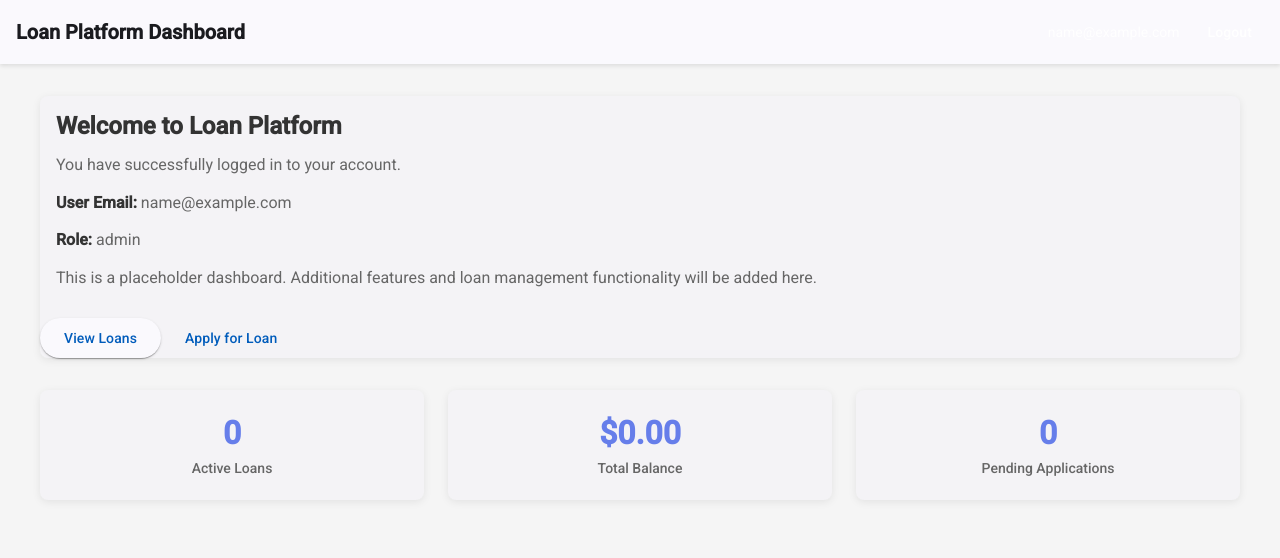
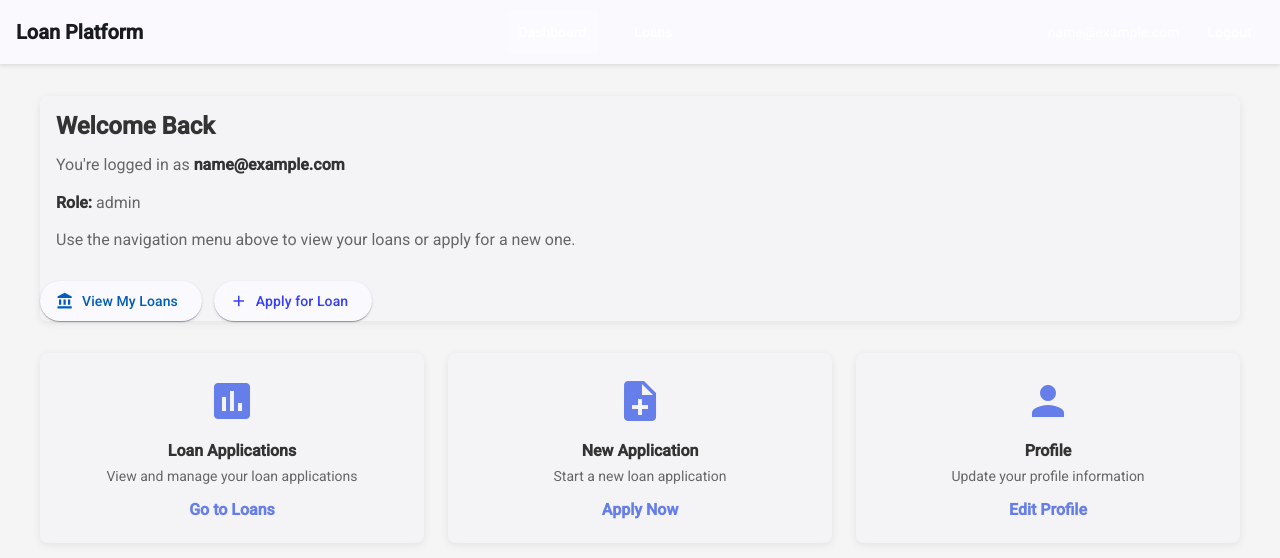
Before and after one commit to Edgars-Skrabins/loan-platform, an Angular app in the folder loan-platform-frontend/: page /dashboard in a window 1280 px wide. Shown: the top 558 px of the page. Built offline with nearby package versions, Linux system fonts and the light colour scheme; sample sign-in values are in the browser's storage.

Commit message:
Dashboard style adjustment

```diff
--- a/loan-platform-frontend/src/app/app-routing.module.ts
+++ b/loan-platform-frontend/src/app/app-routing.module.ts
@@ -12,6 +12,11 @@ const routes: Routes = [
     loadChildren: () => import('./features/dashboard/dashboard.module').then(m => m.DashboardModule),
     canActivate: [AuthGuard]
   },
+  {
+    path: 'loans',
+    loadChildren: () => import('./features/loans/loans.module').then(m => m.LoansModule),
+    canActivate: [AuthGuard]
+  },
   { path: '', redirectTo: '/dashboard', pathMatch: 'full' },
   { path: '**', redirectTo: '/dashboard' }
 ];
--- a/loan-platform-frontend/src/app/features/dashboard/dashboard.module.ts
+++ b/loan-platform-frontend/src/app/features/dashboard/dashboard.module.ts
@@ -9,6 +9,7 @@ import { RouterModule } from '@angular/router';
 import { MatCardModule } from '@angular/material/card';
 import { MatButtonModule } from '@angular/material/button';
 import { MatToolbarModule } from '@angular/material/toolbar';
+import { MatIconModule } from '@angular/material/icon';
 
 import { DashboardComponent } from './pages/dashboard/dashboard.component';
 
@@ -23,7 +24,8 @@ import { DashboardComponent } from './pages/dashboard/dashboard.component';
     ]),
     MatCardModule,
     MatButtonModule,
-    MatToolbarModule
+    MatToolbarModule,
+    MatIconModule
   ]
 })
 export class DashboardModule { }
--- a/loan-platform-frontend/src/app/features/dashboard/pages/dashboard/dashboard.component.html
+++ b/loan-platform-frontend/src/app/features/dashboard/pages/dashboard/dashboard.component.html
@@ -1,9 +1,11 @@
-<!-- Dashboard Component Template -->
-
 <div class="dashboard-container">
-  <!-- Header Toolbar -->
   <mat-toolbar color="primary" class="dashboard-toolbar">
-    <span class="toolbar-title">Loan Platform Dashboard</span>
+    <span class="toolbar-title">Loan Platform</span>
+    <span class="spacer"></span>
+    <nav class="nav-links">
+      <a routerLink="/dashboard" routerLinkActive="active" [routerLinkActiveOptions]="{ exact: true }">Dashboard</a>
+      <a routerLink="/loans" routerLinkActive="active">Loans</a>
+    </nav>
     <span class="spacer"></span>
     <div class="user-info">
       <span *ngIf="currentUser" class="user-email">{{ currentUser.email }}</span>
@@ -11,53 +13,59 @@
     </div>
   </mat-toolbar>
 
-  <!-- Main Content -->
   <div class="dashboard-content">
     <mat-card class="welcome-card">
       <mat-card-header>
-        <h2>Welcome to Loan Platform</h2>
+        <h2>Welcome Back</h2>
       </mat-card-header>
       <mat-card-content>
-        <p>
-          You have successfully logged in to your account.
-        </p>
         <p *ngIf="currentUser">
-          <strong>User Email:</strong> {{ currentUser.email }}
+          You're logged in as <strong>{{ currentUser.email }}</strong>
         </p>
         <p *ngIf="currentUser">
           <strong>Role:</strong> {{ currentUser.role }}
         </p>
         <p>
-          This is a placeholder dashboard. Additional features and loan management
-          functionality will be added here.
+          Use the navigation menu above to view your loans or apply for a new one.
         </p>
       </mat-card-content>
       <mat-card-actions>
-        <button mat-raised-button color="primary">View Loans</button>
-        <button mat-button>Apply for Loan</button>
+        <button mat-raised-button color="primary" routerLink="/loans">
+          <mat-icon>account_balance</mat-icon>
+          View My Loans
+        </button>
+        <button mat-raised-button color="accent" routerLink="/loans/apply">
+          <mat-icon>add</mat-icon>
+          Apply for Loan
+        </button>
       </mat-card-actions>
     </mat-card>
 
-    <!-- Quick Stats Grid -->
-    <div class="stats-grid">
-      <mat-card class="stat-card">
+    <div class="quick-links">
+      <mat-card class="quick-link-card">
         <mat-card-content>
-          <div class="stat-value">0</div>
-          <div class="stat-label">Active Loans</div>
+          <mat-icon>assessment</mat-icon>
+          <h4>Loan Applications</h4>
+          <p>View and manage your loan applications</p>
+          <a routerLink="/loans">Go to Loans</a>
         </mat-card-content>
       </mat-card>
 
-      <mat-card class="stat-card">
+      <mat-card class="quick-link-card">
         <mat-card-content>
-          <div class="stat-value">$0.00</div>
-          <div class="stat-label">Total Balance</div>
+          <mat-icon>note_add</mat-icon>
+          <h4>New Application</h4>
+          <p>Start a new loan application</p>
+          <a routerLink="/loans/apply">Apply Now</a>
         </mat-card-content>
       </mat-card>
 
-      <mat-card class="stat-card">
+      <mat-card class="quick-link-card">
         <mat-card-content>
-          <div class="stat-value">0</div>
-          <div class="stat-label">Pending Applications</div>
+          <mat-icon>person</mat-icon>
+          <h4>Profile</h4>
+          <p>Update your profile information</p>
+          <a href="#">Edit Profile</a>
         </mat-card-content>
       </mat-card>
     </div>
--- a/loan-platform-frontend/src/app/features/dashboard/pages/dashboard/dashboard.component.scss
+++ b/loan-platform-frontend/src/app/features/dashboard/pages/dashboard/dashboard.component.scss
@@ -1,5 +1,3 @@
-// Dashboard Component Styles
-
 .dashboard-container {
   display: flex;
   flex-direction: column;
@@ -16,6 +14,30 @@
 
     .spacer {
       flex: 1 1 auto;
+    }
+
+    .nav-links {
+      display: flex;
+      gap: 24px;
+      margin: 0 24px;
+
+      a {
+        color: white;
+        text-decoration: none;
+        font-size: 14px;
+        font-weight: 500;
+        padding: 8px 12px;
+        border-radius: 4px;
+        transition: background-color 0.3s ease;
+
+        &:hover {
+          background-color: rgba(255, 255, 255, 0.1);
+        }
+
+        &.active {
+          background-color: rgba(255, 255, 255, 0.2);
+        }
+      }
     }
 
     .user-info {
@@ -83,12 +105,12 @@
       }
     }
 
-    .stats-grid {
+    .quick-links {
       display: grid;
-      grid-template-columns: repeat(auto-fit, minmax(220px, 1fr));
+      grid-template-columns: repeat(auto-fit, minmax(250px, 1fr));
       gap: 24px;
 
-      .stat-card {
+      .quick-link-card {
         border-radius: 8px;
         box-shadow: 0 2px 8px rgba(0, 0, 0, 0.08);
         transition: transform 0.3s ease, box-shadow 0.3s ease;
@@ -102,21 +124,38 @@
           display: flex;
           flex-direction: column;
           align-items: center;
-          justify-content: center;
+          text-align: center;
           padding: 24px;
-          text-align: center;
 
-          .stat-value {
-            font-size: 32px;
-            font-weight: 700;
+          mat-icon {
+            font-size: 48px;
+            width: 48px;
+            height: 48px;
             color: #667eea;
-            margin-bottom: 8px;
+            margin-bottom: 16px;
           }
 
-          .stat-label {
+          h4 {
+            margin: 0 0 8px 0;
+            font-size: 16px;
+            color: #333;
+          }
+
+          p {
+            margin: 0 0 16px 0;
             font-size: 14px;
             color: #666;
-            font-weight: 500;
+          }
+
+          a {
+            color: #667eea;
+            text-decoration: none;
+            font-weight: 600;
+            transition: color 0.3s ease;
+
+            &:hover {
+              color: #764ba2;
+            }
           }
         }
       }
@@ -124,10 +163,13 @@
   }
 }
 
-// Responsive
 @media (max-width: 768px) {
   .dashboard-container {
     .dashboard-toolbar {
+      .nav-links {
+        display: none;
+      }
+
       .user-info {
         gap: 8px;
 
@@ -140,7 +182,7 @@
     .dashboard-content {
       padding: 20px 16px;
 
-      .stats-grid {
+      .quick-links {
         grid-template-columns: 1fr;
         gap: 16px;
       }
```
